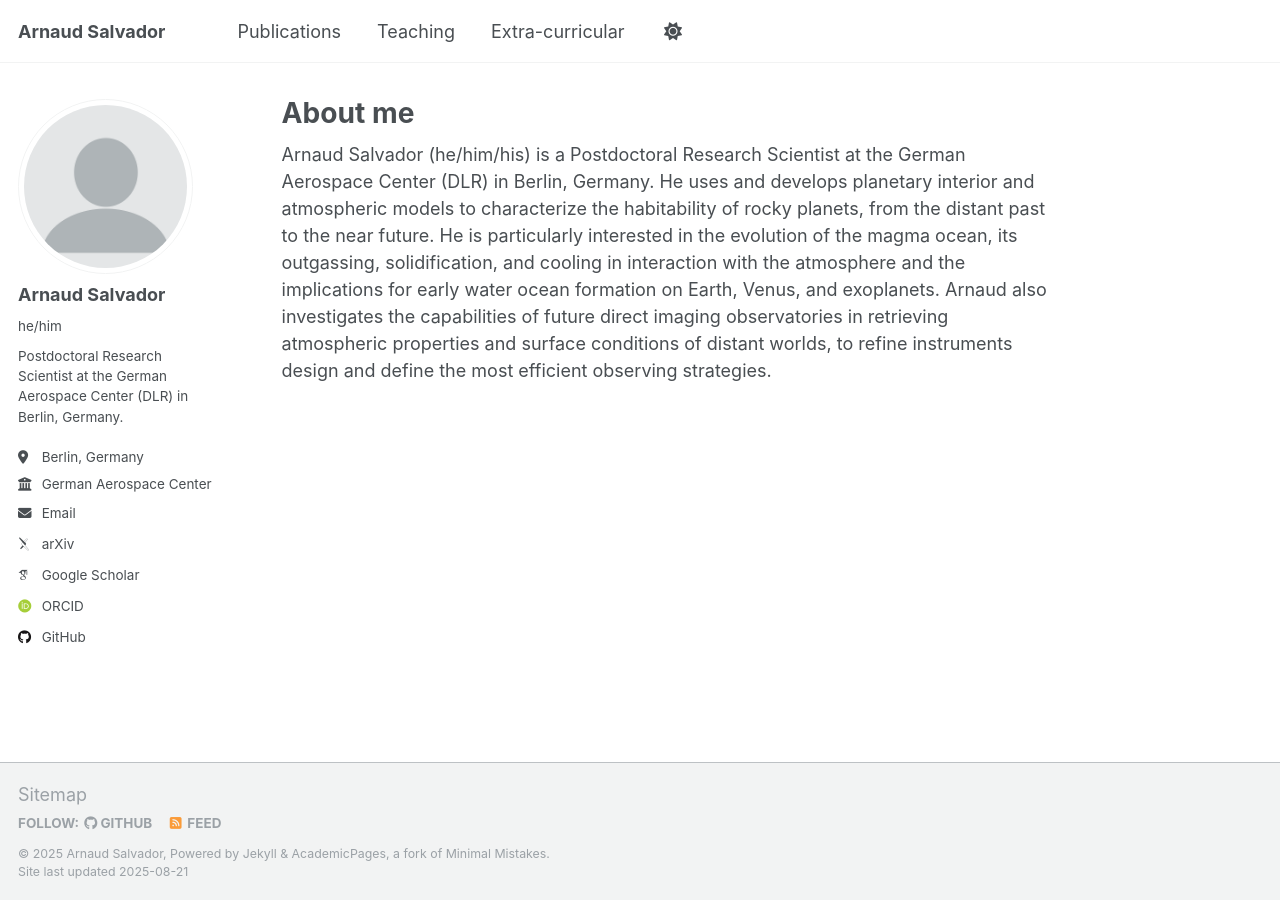
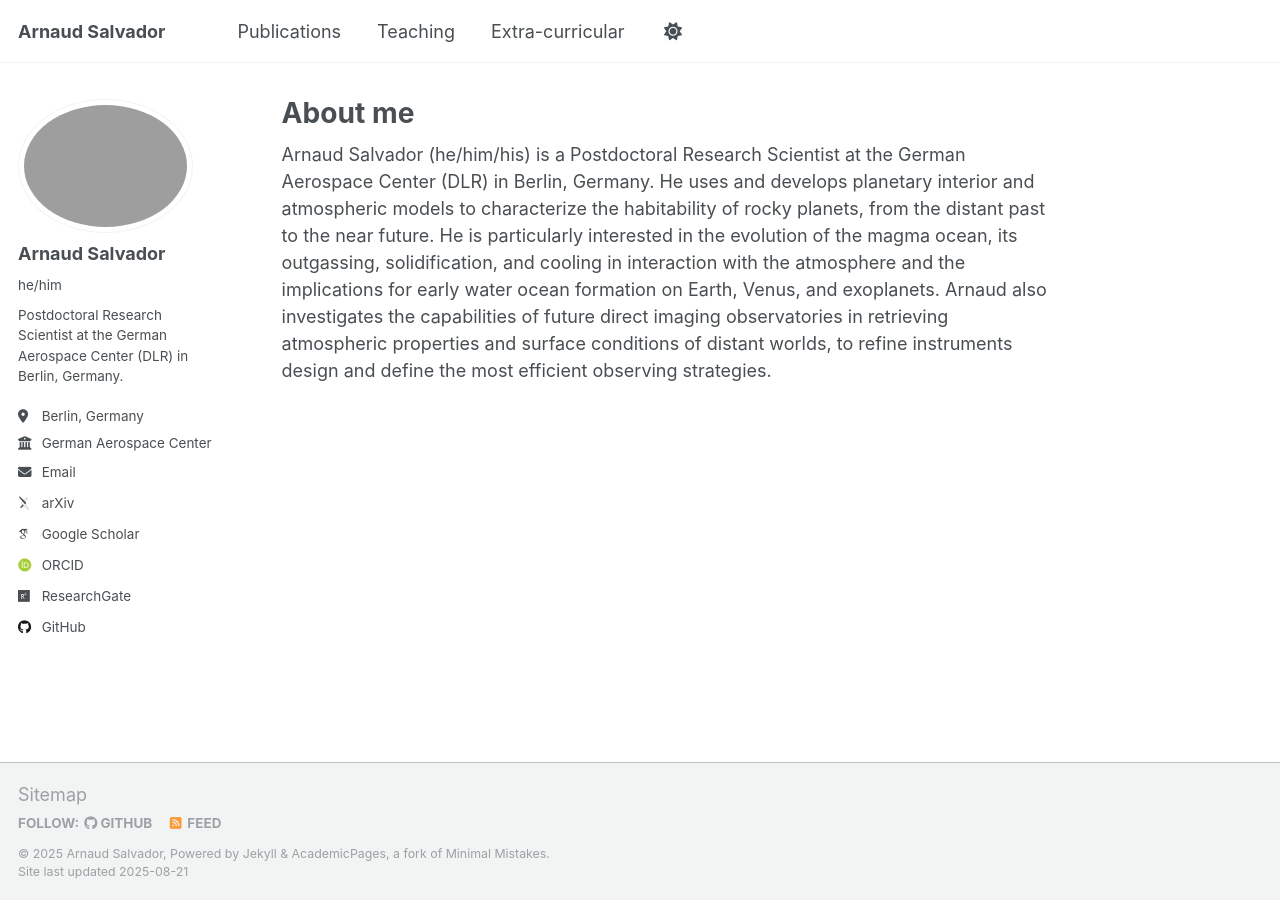
Before and after one commit to arnaudsalvador/arnaudsalvador.github.io, a Jekyll site: the page built from _pages/about.md, in a window 1280 px wide. Built offline with Jekyll 4.4.1, drawn with Linux system fonts in a browser that asks for light colours; some web fonts are replaced.

Commit message:
update_photo

```diff
--- a/_config.yml
+++ b/_config.yml
@@ -22,7 +22,7 @@
 #               Additional customization can be done by editing /_includes/author-profile.html
 author:
   # Biographic information
-  avatar           : "profile.png"
+  avatar           : "IMG_0156.HEIC"
   name             : "Arnaud Salvador"
   pronouns         : "he/him"
   bio              : "Postdoctoral Research Scientist at the German Aerospace Center (DLR) in Berlin, Germany."
@@ -39,7 +39,7 @@
   orcid            : "https://orcid.org/0000-0001-8106-6164"
   semantic         : # URL
   pubmed           : # "https://www.ncbi.nlm.nih.gov/pubmed/?term=john+snow"
-  researchgate     : # https://www.researchgate.net/profile/Arnaud-Salvador
+  researchgate     : https://www.researchgate.net/profile/Arnaud-Salvador
   scopus           : # URL
 
   # Repositories and software development
```
Also changed, not shown: 3 other files.
